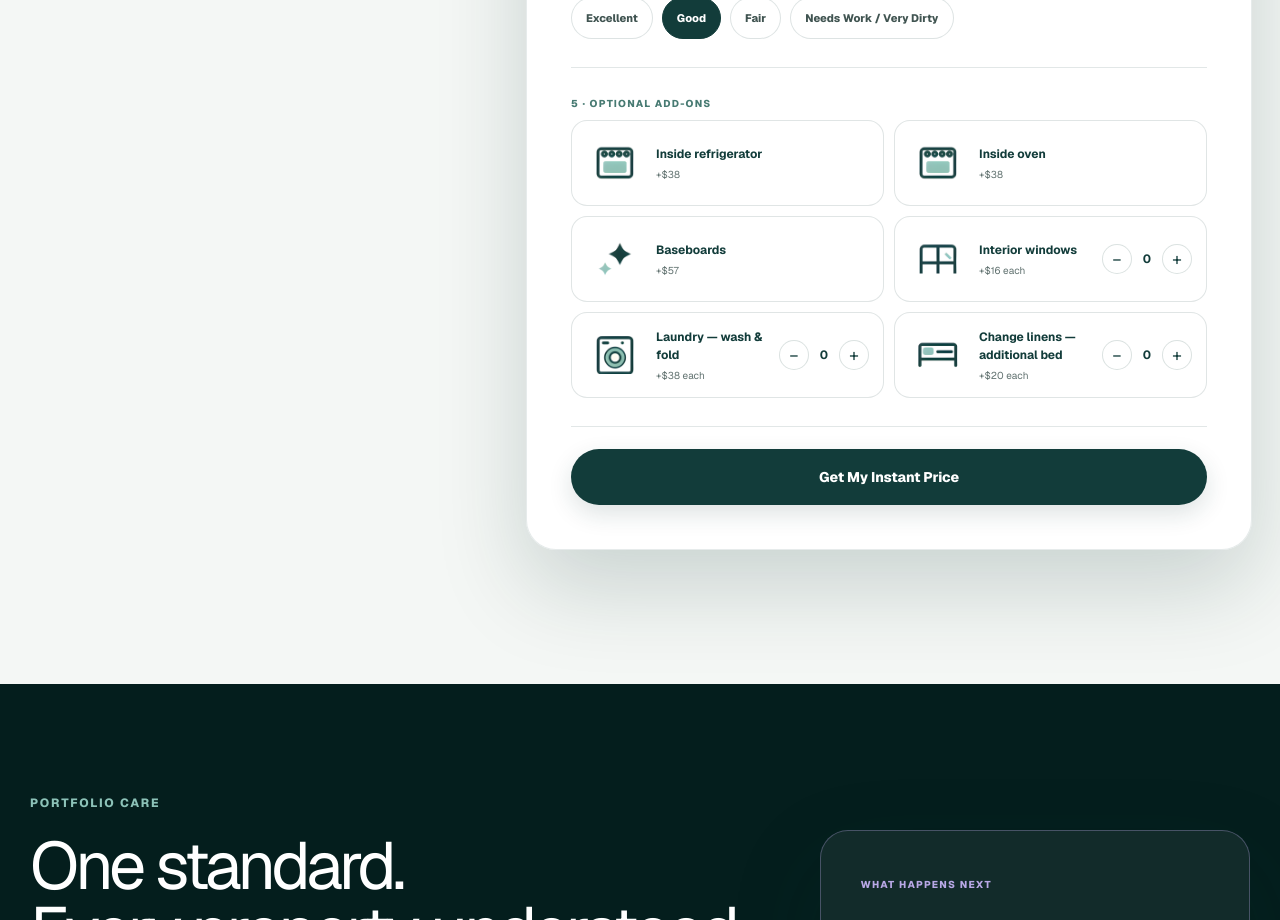
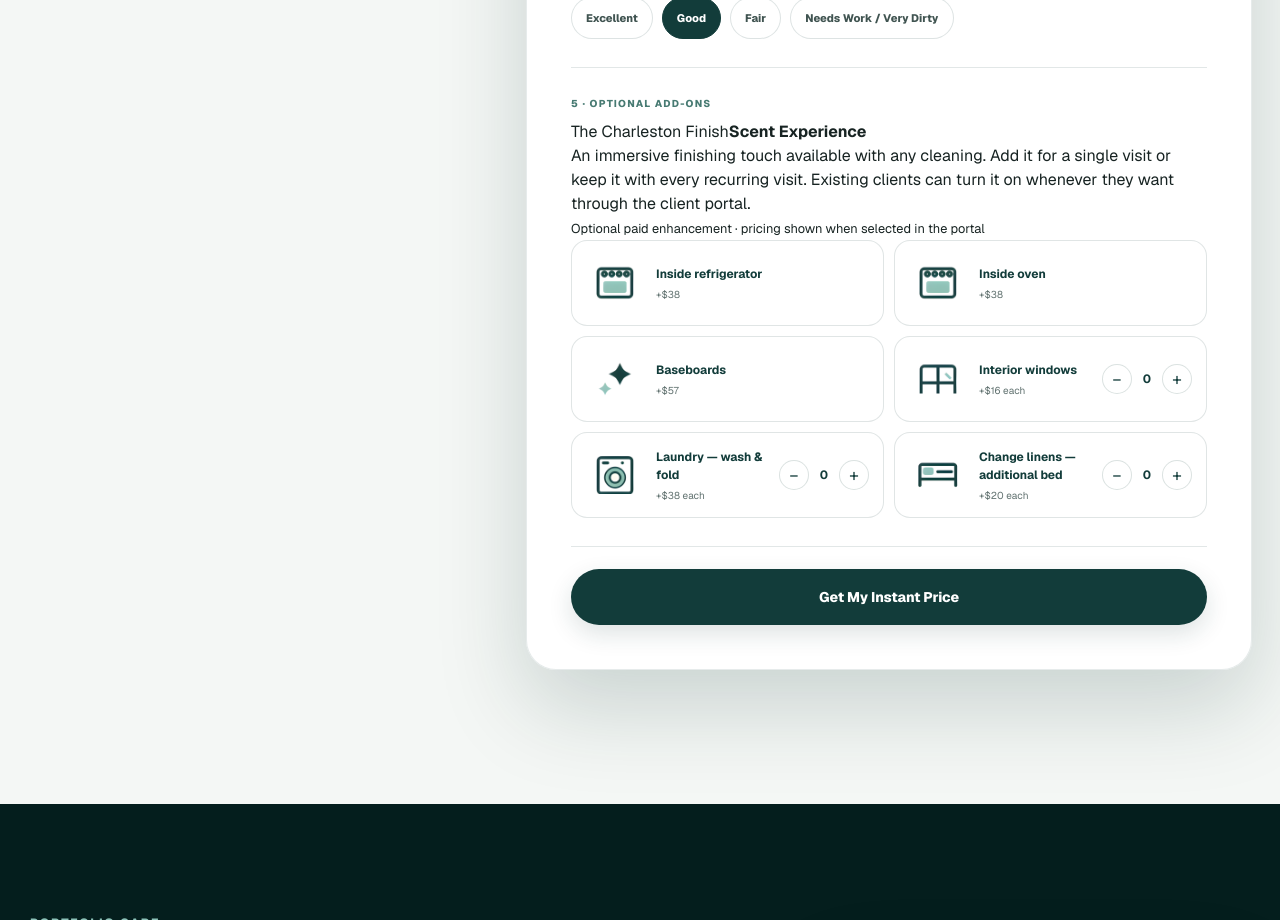
Before and after one commit to christophercompton843/charleston-clean-routine, a Next.js app: page / in a window 1280 px wide. Shown: the part 5420-6340 px from the top of the page. Built offline with nearby package versions, Linux system fonts and the light colour scheme.

Commit message:
Add Charleston Finish scent experience as opt-in enhancement

```diff
--- a/app/price-planner.tsx
+++ b/app/price-planner.tsx
@@ -127,8 +127,8 @@ export default function PricePlanner() {
               <span>Founding Routine</span>
               <p>
                 Recurring routines established during the founding enrollment period
-                receive access to a premium recurring-service benefit. A limited number
-                will also receive the Charleston Finish scent experience with every
+                receive access to a premium recurring-service benefit. A very limited
+                number will also receive the Charleston Finish Scent Experience with every
                 recurring visit for the life of that routine.
               </p>
             </div>
@@ -144,6 +144,16 @@ export default function PricePlanner() {
 
         <div className="estimator-step">
           <span className="step-kicker">5 · Optional add-ons</span>
+          <div className="scent-experience-option">
+            <span>The Charleston Finish</span>
+            <strong>Scent Experience</strong>
+            <p>
+              An immersive finishing touch available with any cleaning. Add it for a
+              single visit or keep it with every recurring visit. Existing clients can
+              turn it on whenever they want through the client portal.
+            </p>
+            <small>Optional paid enhancement · pricing shown when selected in the portal</small>
+          </div>
           <div className="addon-grid">
             {([
               ["depositReady", ADD_ON_PRICING.depositReady.label, ADD_ON_PRICING.depositReady.price, "add-ons"],
```
